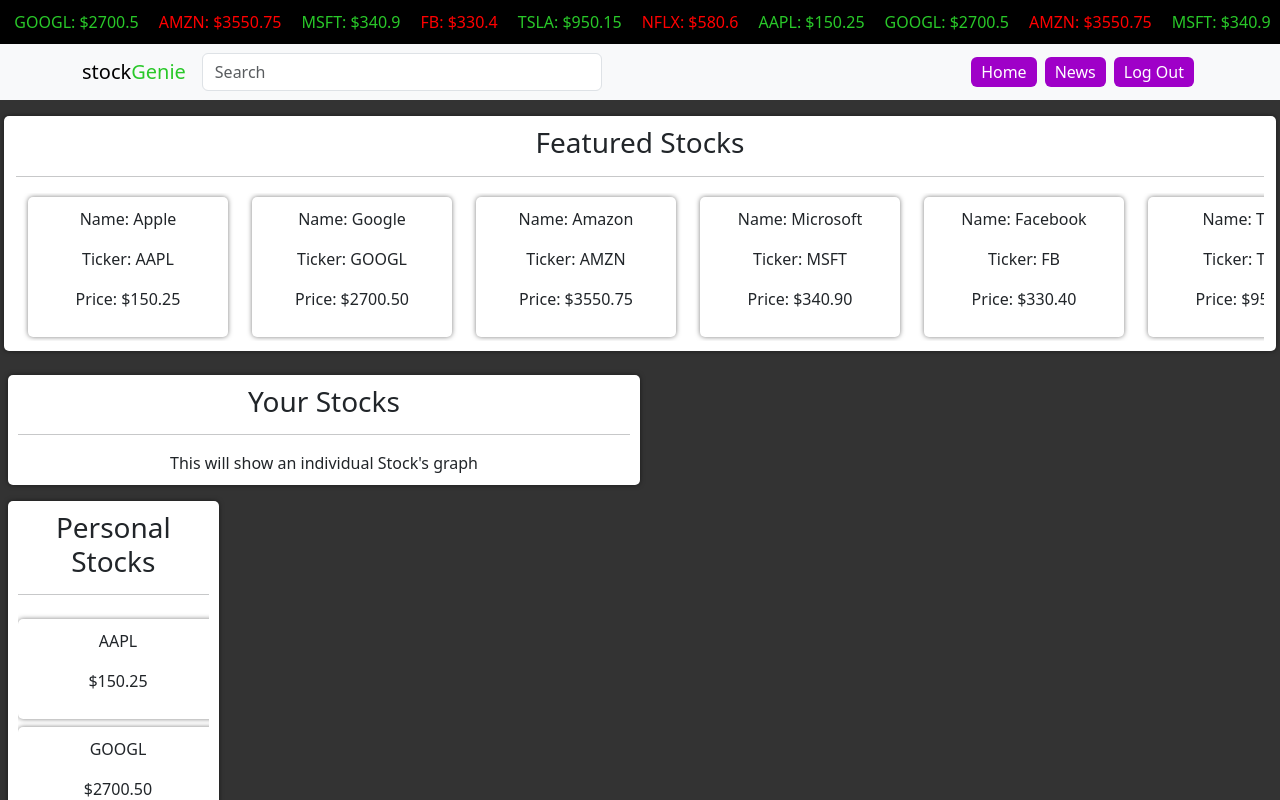
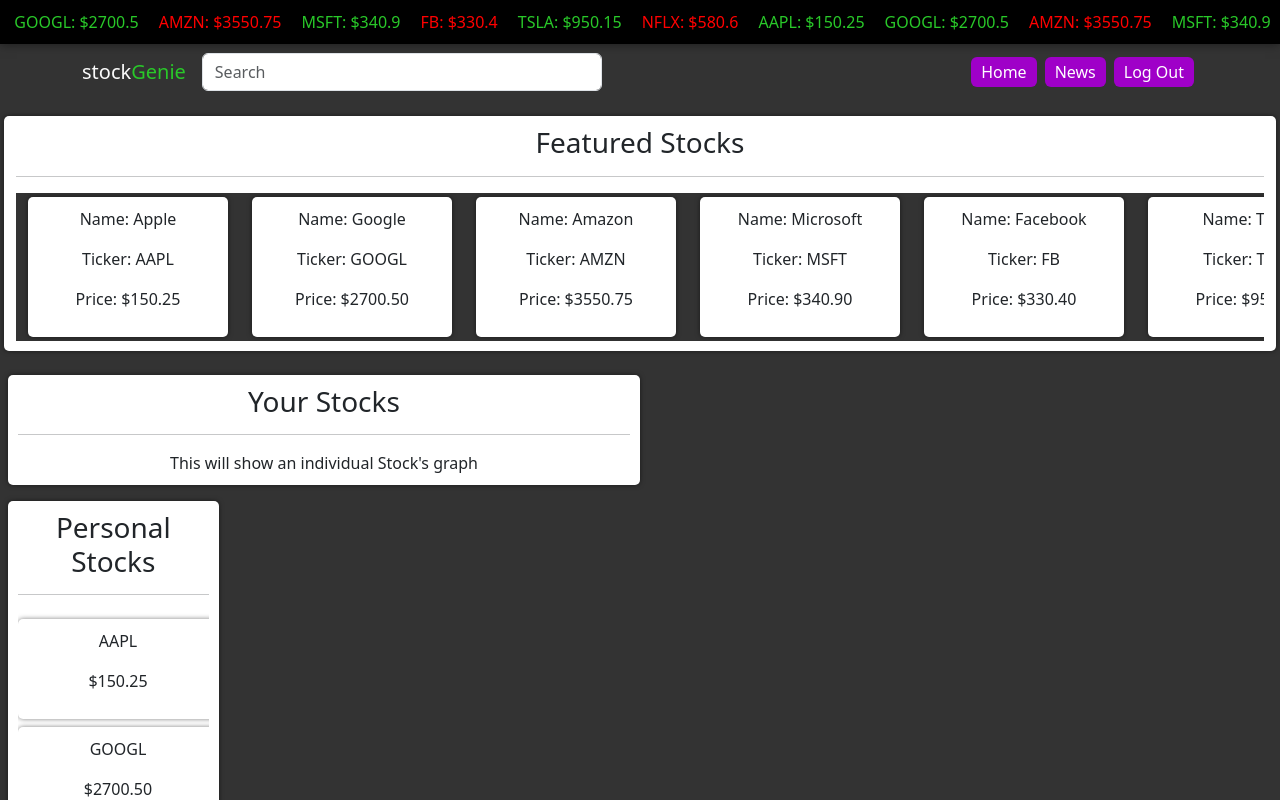
Before and after one commit to mwwenger6/stock-prediction-app, a React (Create React App) app: page / in a window 1280 px wide. Shown: the top 800 px of the page. Built offline with nearby package versions, Linux system fonts and the light colour scheme.

Commit message:
got gray in the navbar and in between the featured stocks

```diff
--- a/src/App.css
+++ b/src/App.css
@@ -38,13 +38,14 @@
   color: #61dafb;
 }
 .brand-name {
-  color: black !important;
+  color: rgb(251, 251, 251) !important;
 }
 .brand-name-secondary {
   color: rgb(41, 200, 41) !important;
 }
-.custom-navbar {
-  background-color: #333333 !important; /* dark gray background */
+
+.navbar-custom-bg {
+  background-color: #333333; /* dark gray background */
 }
 
 
--- a/src/Components/AppNavbar.tsx
+++ b/src/Components/AppNavbar.tsx
@@ -35,7 +35,7 @@ const AppNavbar = () => {
         }
     };
     return (
-        <Navbar expand="lg" className="bg-body-tertiary custom-navbar">
+        <Navbar expand="lg" className="bg-body-tertiary-custom-bg">
             <Container>
             <Navbar.Brand>
                 <span className="brand-name">stock</span>
--- a/src/Components/FeaturedStock.tsx
+++ b/src/Components/FeaturedStock.tsx
@@ -9,7 +9,7 @@ interface Stock {
 
 const FeaturedStock: React.FC<{ stock: Stock }> = ({ stock }) => {
   return (
-    <Container>
+    <Container className = "navbar-custom-bg">
         <div className="floatingDiv my-1" style={{width: '200px'}}>
             <p>Name: {stock.name}</p>
             <p>Ticker: {stock.ticker}</p>
--- a/src/Components/StockAutoScroller.tsx
+++ b/src/Components/StockAutoScroller.tsx
@@ -7,7 +7,7 @@ const StockAutoScroller = () => {
     const cikStr = params.cik_str;
 
     return (
-        <Container className = "custom-navbar">
+        <Container>
             <h2>Stock Page for CIK: {cikStr}</h2>
             <div>
                 This will be Stock Page
```
Also changed, not shown: src/Views/HomeView.tsx (line endings or trailing spaces).
